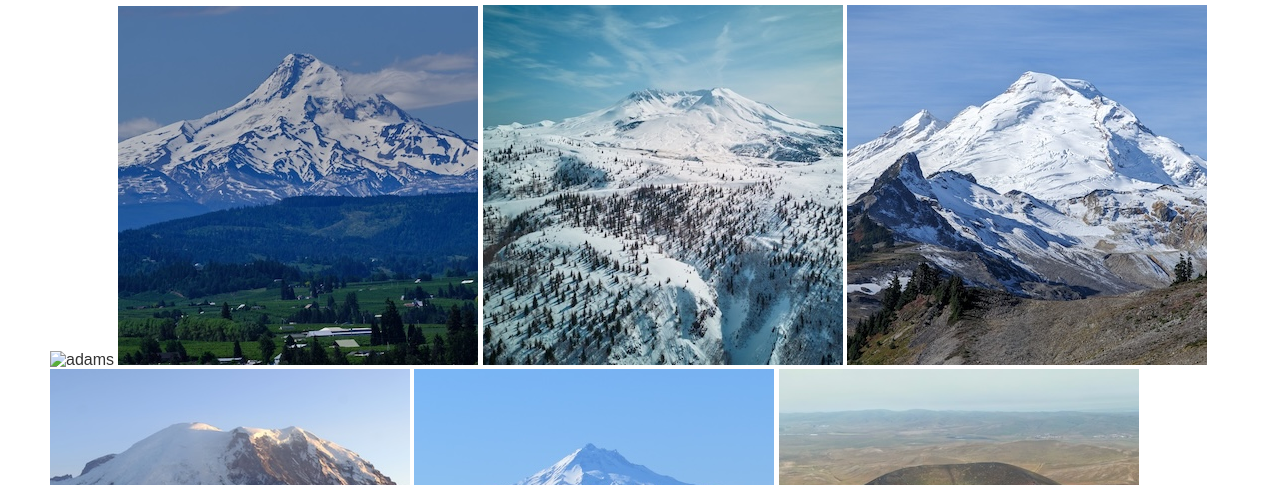
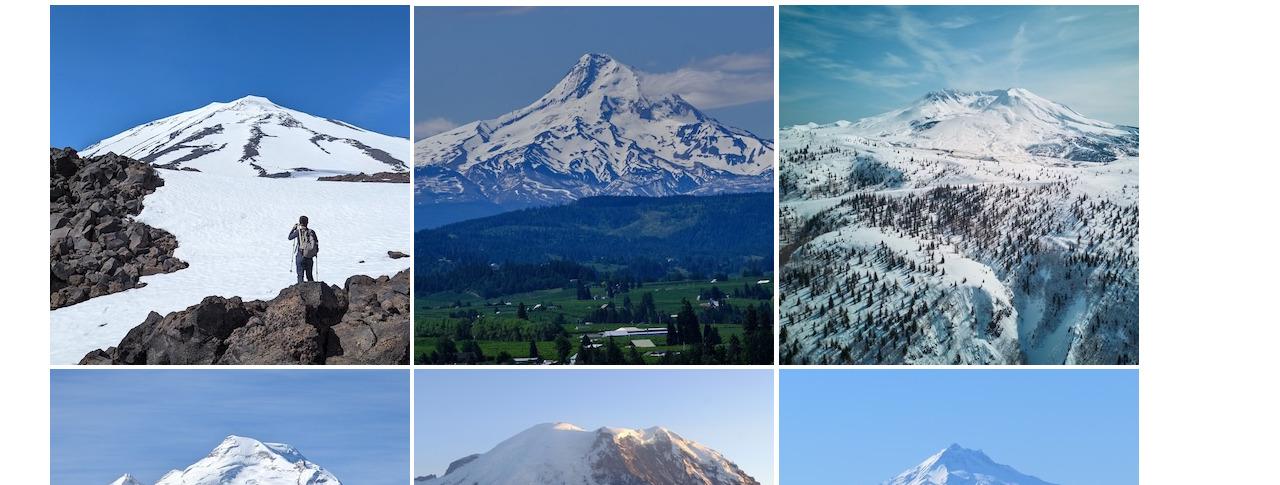
Before and after one commit to zzwang74/zzwang74.github.io, a plain HTML site: page photos.html in a window 1280 px wide. Shown: the part 315-800 px from the top of the page. Drawn offline with Linux system fonts and the light colour scheme.

Commit message:
Update photos.html

```diff
--- a/photos.html
+++ b/photos.html
@@ -123,7 +123,7 @@
         <div class="right-column">
             <section class="education">
                 <h3>火山</h3>
-                <img src="dams.jpg" alt="adams">
+                <img src="adams.jpg" alt="adams">
                 <img src="hood.jpg" alt="hood">
                 <img src="sthelens.jpg" alt="sthelens">
                 <img src="baker.jpg" alt="baker">
```
